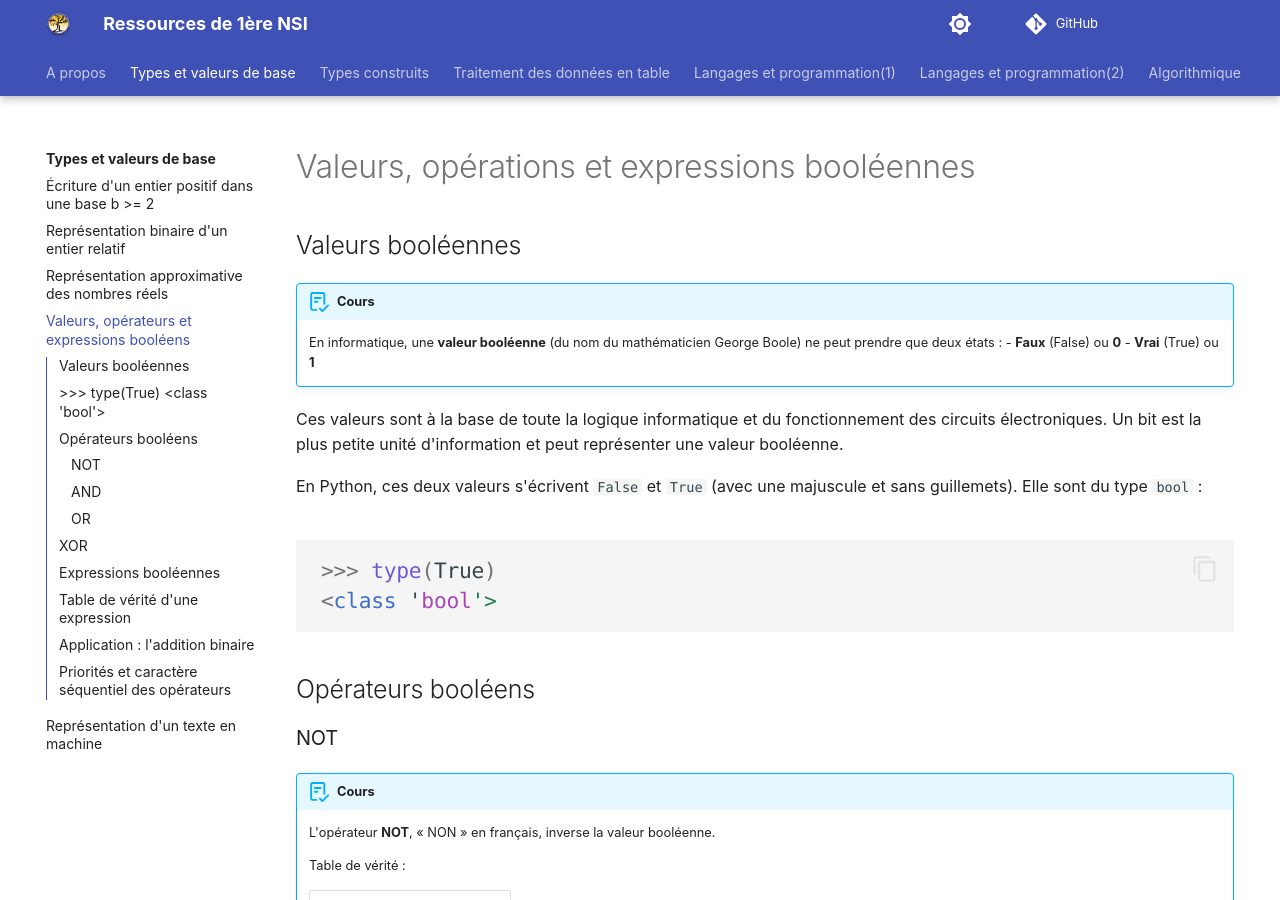
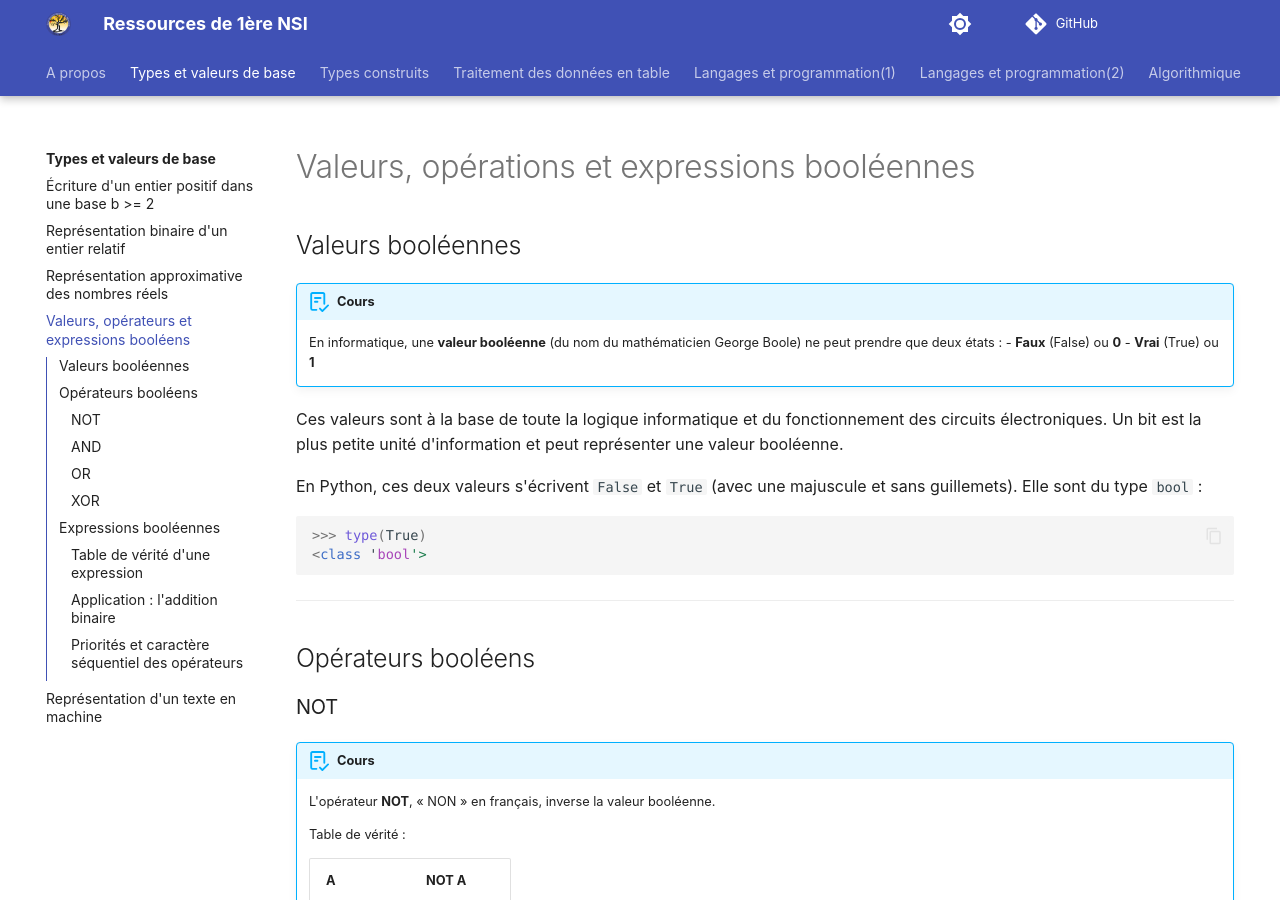
Before and after one commit to fab-perez/NSI-1, an MkDocs documentation site: the page built from docs/types-et-valeurs-de-base/4-valeurs-expressions-booleennes.md, in a window 1280 px wide and 900 px high. Built offline with MkDocs 1.6.1 and Material for MkDocs 9.7.7, drawn with Linux system fonts in a browser that asks for light colours; comment, search, counter and statistics services are not loaded.

Commit message:
Add files via upload

````diff
--- a/docs/types-et-valeurs-de-base/4-valeurs-expressions-booleennes.md
+++ b/docs/types-et-valeurs-de-base/4-valeurs-expressions-booleennes.md
@@ -16,6 +16,7 @@
 >>> type(True)
 <class 'bool'>
 ```
+
 ---
 
 ## Opérateurs booléens
@@ -97,7 +98,7 @@
 ```
 
 
-## XOR
+### XOR
 
 !!! abstract "Cours"
     L'opérateur **XOR** (*eXclusive OR*), « OU exclusif » en français,  renvoie 1 uniquement si les deux valeurs sont **différentes**.
@@ -151,7 +152,7 @@
 - NOT(A OR B) AND C = 0 AND 1 = 0
 
 
-## Table de vérité d'une expression
+### Table de vérité d'une expression
 
 Pour dresser la table de vérité d'une expression, on liste toutes les combinaisons possibles des variables d'entrée et on calcule le résultat.
 
@@ -170,7 +171,7 @@
 
 ---
 
-## Application : l'addition binaire
+### Application : l'addition binaire
 
 L'addition binaire utilise directement les opérateurs booléens XOR et AND.
 
@@ -199,7 +200,7 @@
 - C<sub>out</sub> = (1 AND 1) OR (1 AND 0) = 1 OR 0 = 1
 - Résultat : 11 en binaire (3 en décimal)
 
-## Priorités et caractère séquentiel des opérateurs
+### Priorités et caractère séquentiel des opérateurs
 
 !!! abstract "Cours"
     En Python, les opérateurs logiques `not`, `and` et `or` s'éxecutent par ordre de priorité :
````
